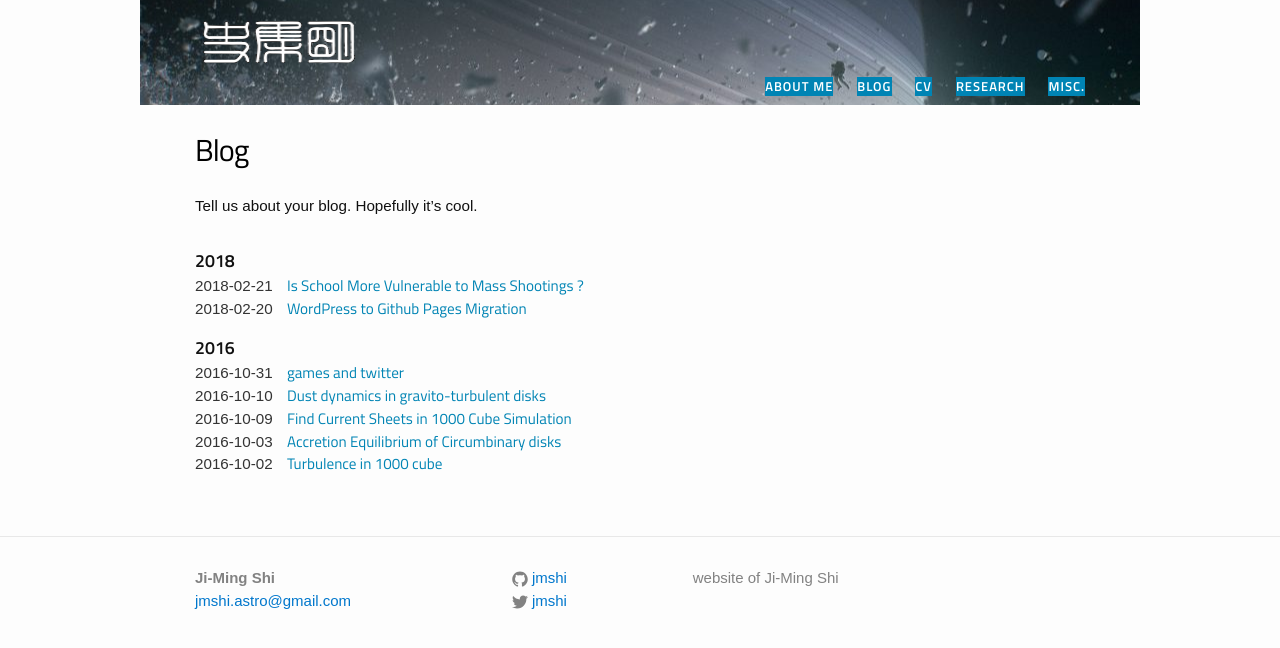
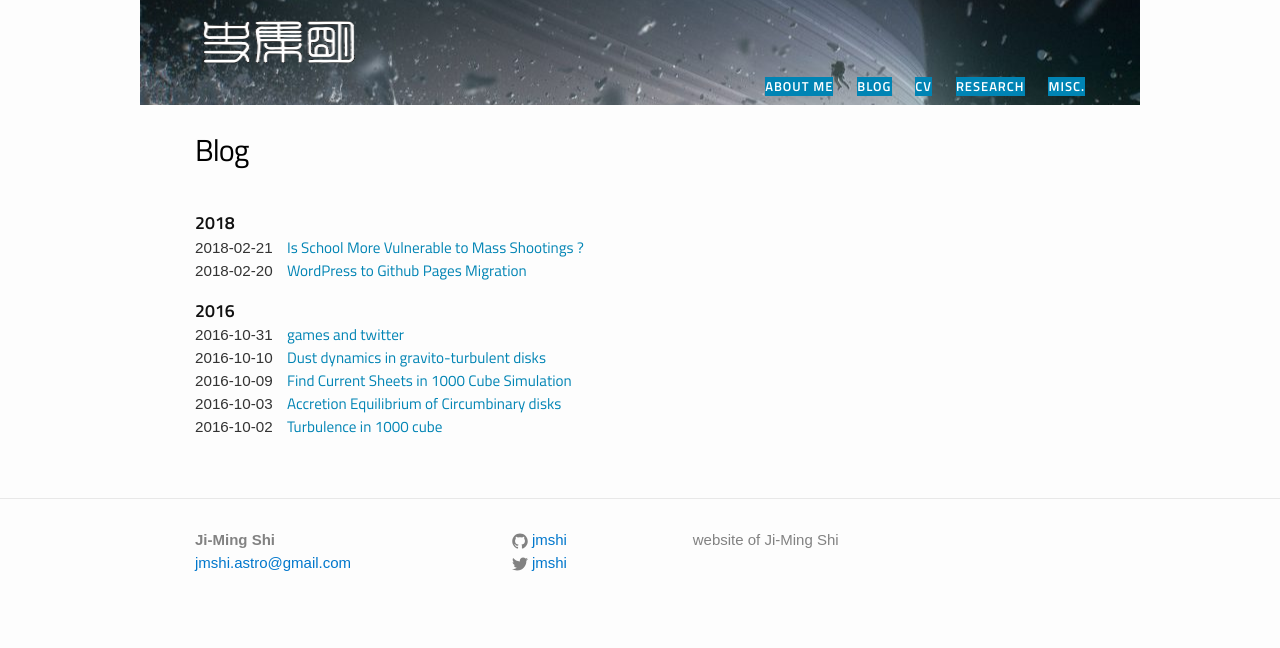
Before and after one commit to jmshi/jmshi.github.io, a Jekyll site: the page built from blog.md, in a window 1280 px wide. Shown: the top 648 px of the page. Built offline with Jekyll 4.4.1, drawn with Linux system fonts in a browser that asks for light colours.

Commit message:
Update blog.md

```diff
--- a/blog.md
+++ b/blog.md
@@ -4,7 +4,7 @@ title: Blog
 permalink: /blog/
 ---
 
-Tell us about your blog. Hopefully it's cool.
+<!--Tell us about your blog. Hopefully it's cool.-->
 
 <ul class="listing">
 {% for post in site.posts %}
```
